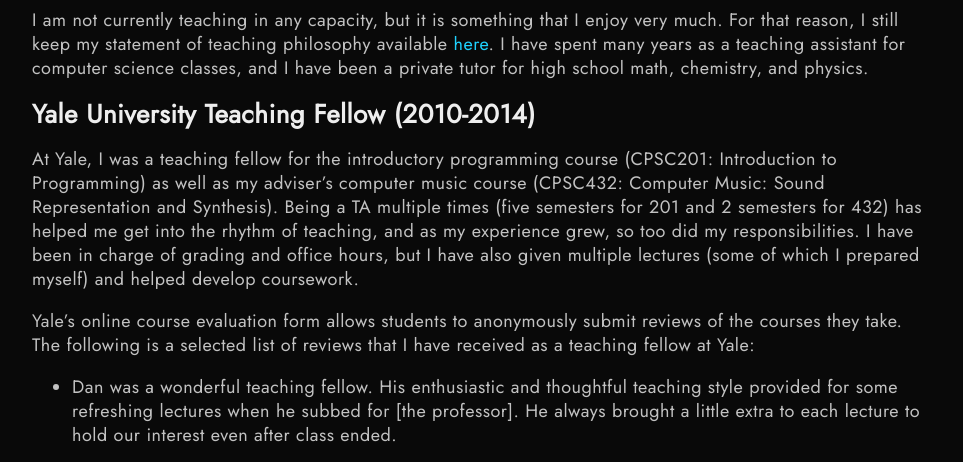
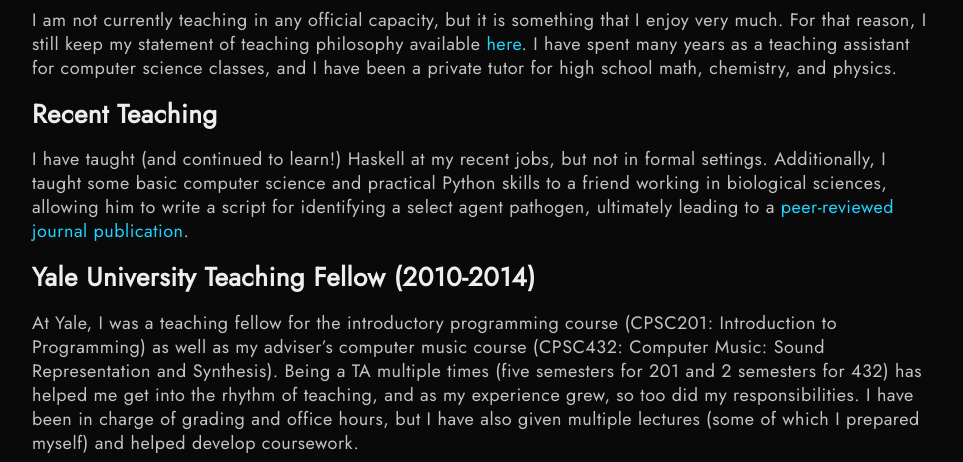
Before and after one commit to dwincort/dwincort.github.io, a plain HTML site: page teaching/index.html in a window 1280 px wide. Shown: the part 293-755 px from the top of the page, without its empty margins (158-1121 px from the left). Drawn offline with Linux system fonts and the light colour scheme.

Commit message:
publish 59fd89b976fad1add5bea8736dd7b9034165ba24 [ci skip]

```diff
--- a/teaching/index.html
+++ b/teaching/index.html
@@ -49,7 +49,9 @@
 
     <main role="main">
       <h1 id="teaching">Teaching</h1>
-<p>I am not currently teaching in any capacity, but it is something that I enjoy very much. For that reason, I still keep my statement of teaching philosophy available <a href="../data/dwcTeachingStatement.pdf">here</a>. I have spent many years as a teaching assistant for computer science classes, and I have been a private tutor for high school math, chemistry, and physics.</p>
+<p>I am not currently teaching in any official capacity, but it is something that I enjoy very much. For that reason, I still keep my statement of teaching philosophy available <a href="../data/dwcTeachingStatement.pdf">here</a>. I have spent many years as a teaching assistant for computer science classes, and I have been a private tutor for high school math, chemistry, and physics.</p>
+<h2 id="recent-teaching">Recent Teaching</h2>
+<p>I have taught (and continued to learn!) Haskell at my recent jobs, but not in formal settings. Additionally, I taught some basic computer science and practical Python skills to a friend working in biological sciences, allowing him to write a script for identifying a select agent pathogen, ultimately leading to a <a href="https://www.sciencedirect.com/science/article/abs/pii/S0167701216300276">peer-reviewed journal publication</a>.</p>
 <h2 id="yale-university-teaching-fellow-2010-2014">Yale University Teaching Fellow (2010-2014)</h2>
 <p>At Yale, I was a teaching fellow for the introductory programming course (CPSC201: Introduction to Programming) as well as my adviser’s computer music course (CPSC432: Computer Music: Sound Representation and Synthesis). Being a TA multiple times (five semesters for 201 and 2 semesters for 432) has helped me get into the rhythm of teaching, and as my experience grew, so too did my responsibilities. I have been in charge of grading and office hours, but I have also given multiple lectures (some of which I prepared myself) and helped develop coursework.</p>
 <p>Yale’s online course evaluation form allows students to anonymously submit reviews of the courses they take. The following is a selected list of reviews that I have received as a teaching fellow at Yale:</p>
```
